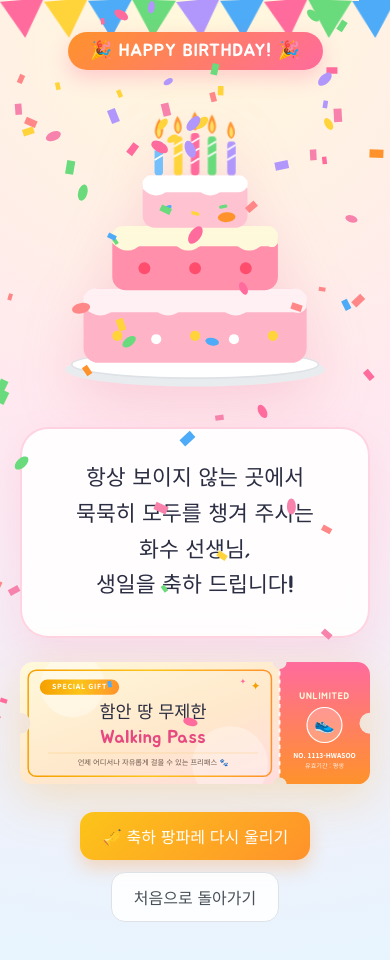
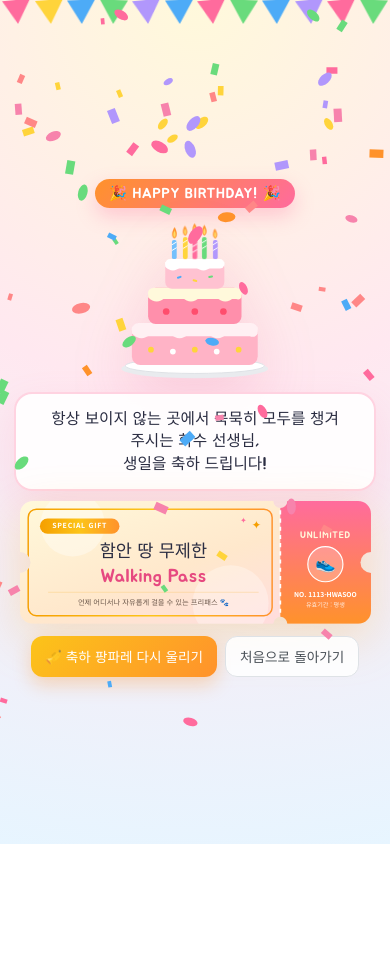
Before and after one commit to lucky7lee/birthday, a plain HTML site: page celebrate.html in a window 390 px wide. After the commit the page ends 844 px from the top, so only its background shows below. Drawn offline with Linux system fonts and the light colour scheme; a web font is replaced by a local one.

Commit message:
Update mobile layout, KakaoTalk OG title, and birthday pages

```diff
--- a/styles.css
+++ b/styles.css
@@ -382,6 +382,65 @@ body.celebrate-page {
   transform: translateY(-2px);
 }
 
+@media (max-width: 600px), (max-height: 780px) {
+  body.celebrate-page {
+    min-height: 100dvh;
+    padding: 28px 14px 16px;
+    overflow-y: auto;
+  }
+
+  .bunting {
+    height: 28px;
+  }
+
+  .flag {
+    border-left-width: 14px;
+    border-right-width: 14px;
+    border-top-width: 24px;
+  }
+
+  .fanfare-banner {
+    font-size: 0.9rem;
+    padding: 5px 14px;
+    margin-bottom: 8px;
+  }
+
+  .cake-wrapper {
+    margin: 4px auto 10px;
+  }
+
+  .cake-svg {
+    width: min(175px, 44vw, 23vh);
+  }
+
+  .celebrate-message-box {
+    padding: 14px 16px;
+    border-radius: 18px;
+    margin-bottom: 10px;
+  }
+
+  .celebrate-message {
+    font-size: clamp(0.98rem, 3.8vw, 1.25rem);
+    line-height: 1.42;
+  }
+
+  .ticket-wrapper {
+    max-width: min(390px, 90vw);
+    margin: 0 auto 12px;
+  }
+
+  .celebrate-actions {
+    gap: 8px;
+  }
+
+  .btn-fanfare,
+  .btn-back-light {
+    font-size: 0.85rem;
+    padding: 9px 14px;
+    border-radius: 12px;
+  }
+}
+
 /* ==================== RAIN PAGE ==================== */
 body.rain-page {
   display: flex;
```
Also changed, not shown: index.html (+4 -1 lines).
